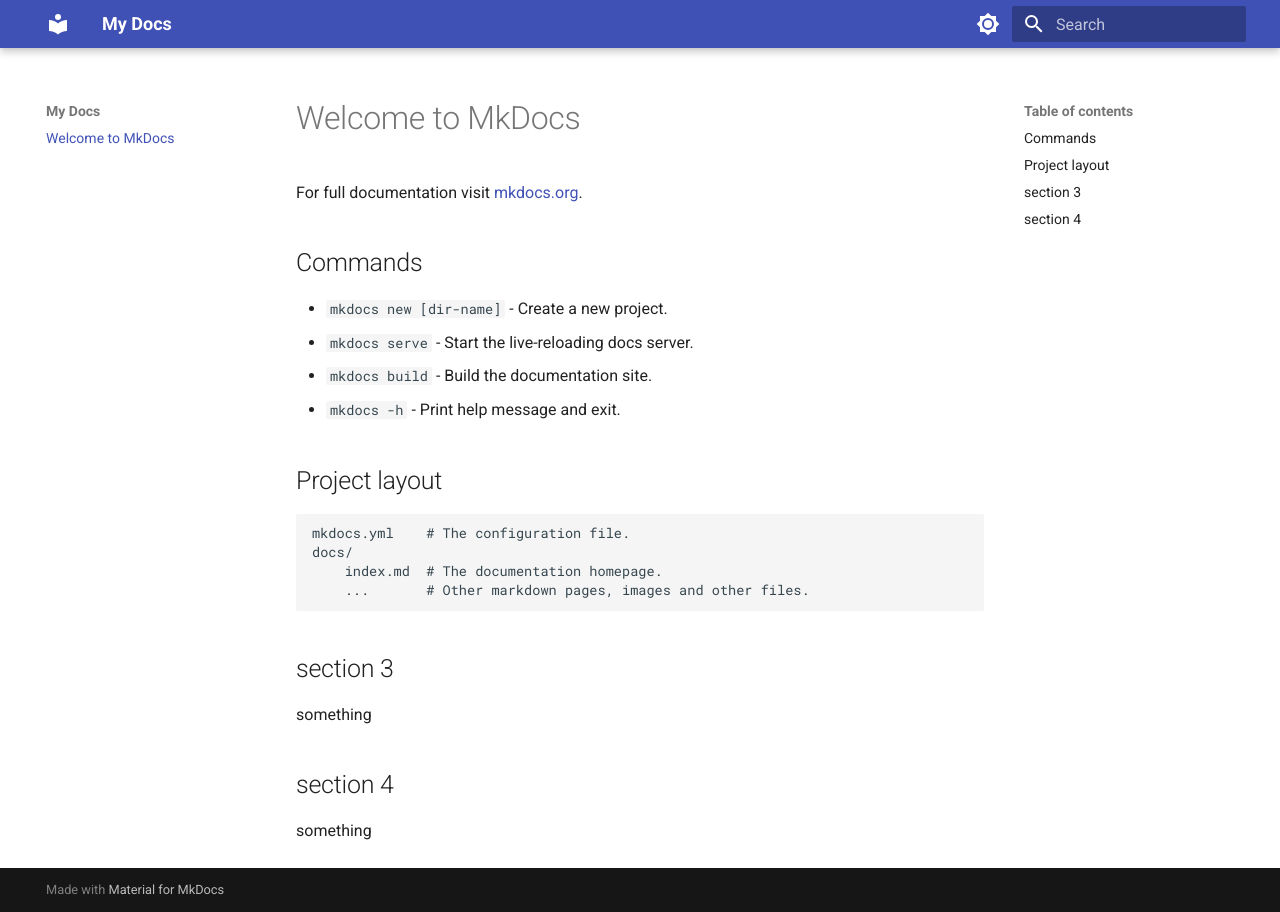
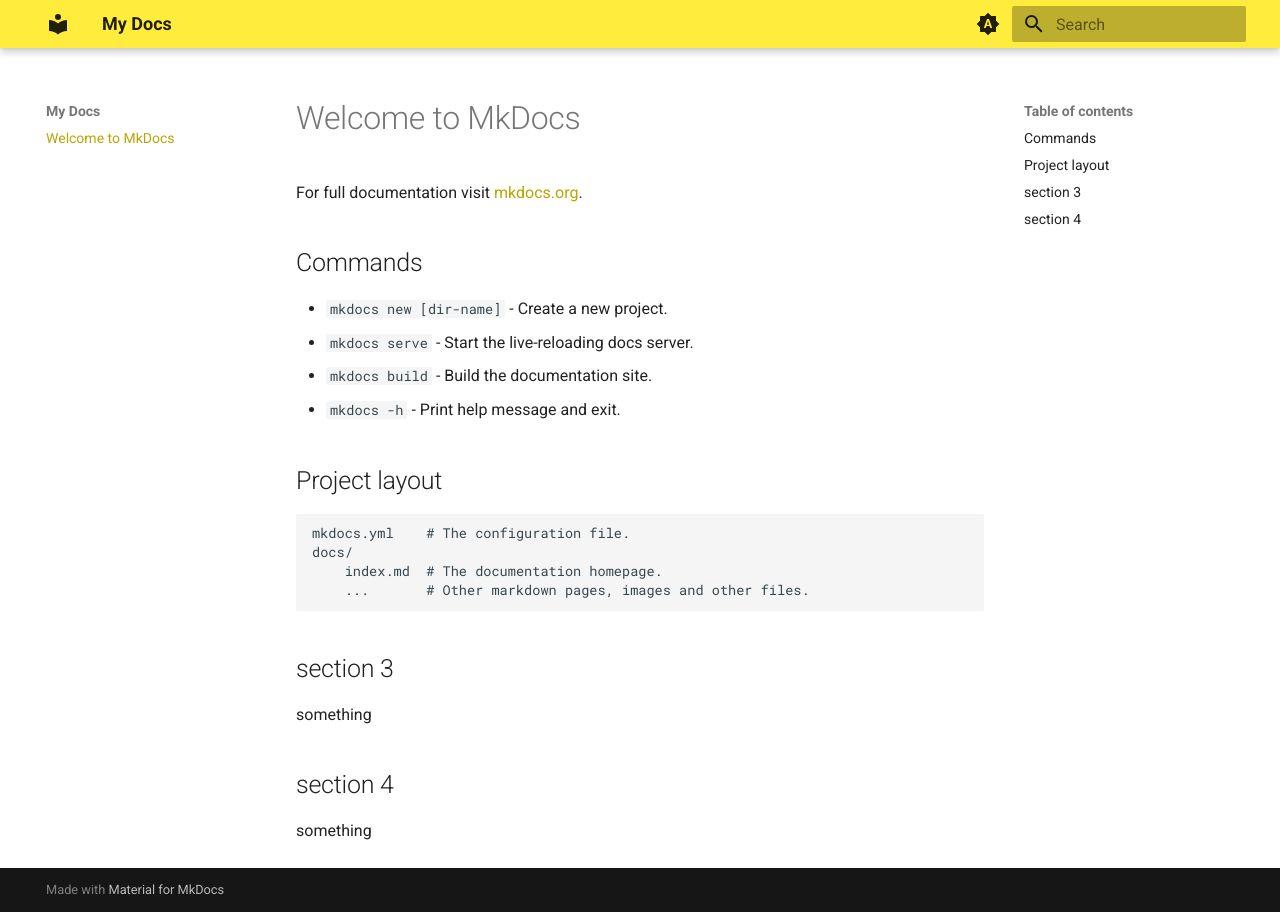
Before and after one commit to Larry-Cui/immi_manual, an MkDocs documentation site: the page built from docs/index.md, in a window 1280 px wide. Built offline with MkDocs 1.6.1 and Material for MkDocs 9.7.7, drawn with Linux system fonts in a browser that asks for light colours.

Commit message:
color done

```diff
--- a/mkdocs.yml
+++ b/mkdocs.yml
@@ -5,14 +5,29 @@
 
   palette:
 
+    # Palette toggle for automatic mode
+    - media: "(prefers-color-scheme)"
+      # scheme: slate
+      primary: yellow
+      accent: yellow
+      toggle:
+        icon: material/brightness-auto
+        name: Switch to light mode
+
     # Palette toggle for light mode
-    - scheme: default
+    - media: "(prefers-color-scheme: light)"
+      scheme: default
+      primary: yellow
+      accent: yellow
       toggle:
         icon: material/brightness-7
         name: Switch to dark mode
 
     # Palette toggle for dark mode
-    - scheme: slate
+    - media: "(prefers-color-scheme: dark)"
+      scheme: slate
+      primary: yellow
+      accent: yellow
       toggle:
         icon: material/brightness-4
-        name: Switch to light mode
+        name: Switch to system preference
```
